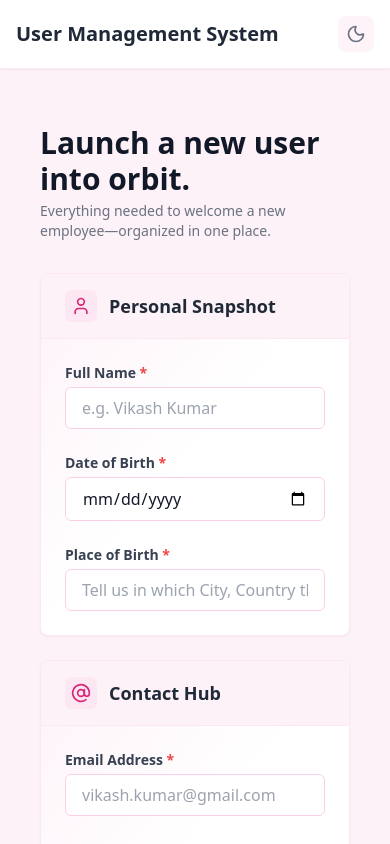
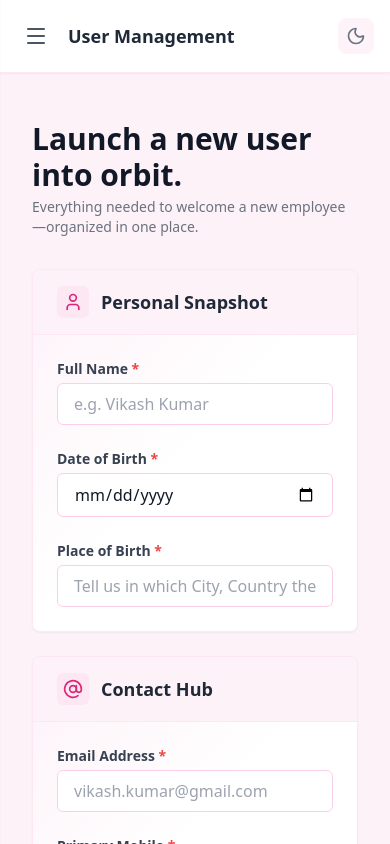
Before and after one commit to Vikash9546/User_mangament_system, a React (Vite) app in the folder frontend/: page /users/new in a window 390 px wide. Shown: the top 844 px of the page. Built offline with nearby package versions, Linux system fonts and the light colour scheme; no server answers.

Commit message:
feat(ui): add mobile responsive sidebar navigation

```diff
--- a/frontend/src/App.tsx
+++ b/frontend/src/App.tsx
@@ -4,7 +4,7 @@ import UsersPage from './pages/UsersPage';
 import CreateUserPage from './pages/CreateUserPage';
 import EditUserPage from './pages/EditUserPage';
 import UserDetailsPage from './pages/UserDetailsPage';
-import { Users, UserPlus, Sun, Moon } from 'lucide-react';
+import { Users, UserPlus, Sun, Moon, Menu, X } from 'lucide-react';
 import { Toaster } from 'react-hot-toast';
 
 function App() {
@@ -14,6 +14,7 @@ function App() {
     }
     return false;
   });
+  const [isMobileMenuOpen, setIsMobileMenuOpen] = useState(false);
 
   useEffect(() => {
     const root = window.document.documentElement;
@@ -33,20 +34,28 @@ function App() {
     <BrowserRouter>
       <div className="min-h-screen bg-pink-50 flex dark:bg-gray-900 transition-colors duration-300">
         <Toaster position="top-right" />
+        {/* Mobile Menu Overlay */}
+        {isMobileMenuOpen && (
+          <div className="fixed inset-0 z-40 bg-black/50 backdrop-blur-sm md:hidden" onClick={() => setIsMobileMenuOpen(false)} />
+        )}
+
         {/* Sidebar */}
-        <aside className="w-64 bg-white border-r border-pink-100 shadow-sm hidden md:block dark:bg-gray-800 dark:border-gray-700 transition-colors duration-300">
-          <div className="p-6">
-            <Link to="/" className="block hover:opacity-80 transition-opacity">
+        <aside className={`fixed inset-y-0 left-0 z-50 w-64 bg-white border-r border-pink-100 shadow-sm dark:bg-gray-800 dark:border-gray-700 transition-transform duration-300 transform md:relative md:translate-x-0 flex flex-col ${isMobileMenuOpen ? 'translate-x-0' : '-translate-x-full'}`}>
+          <div className="p-6 flex justify-between items-center">
+            <Link to="/" className="block hover:opacity-80 transition-opacity" onClick={() => setIsMobileMenuOpen(false)}>
               <h1 className="text-xl font-bold text-pink-600 dark:text-pink-400">Admin Portal</h1>
               <p className="text-xs text-gray-500 mt-1 dark:text-gray-400">Enterprise Management</p>
             </Link>
+            <button className="md:hidden text-gray-500 hover:text-gray-800 dark:text-gray-400 dark:hover:text-gray-100" onClick={() => setIsMobileMenuOpen(false)}>
+              <X className="w-6 h-6" />
+            </button>
           </div>
-          <nav className="mt-6 px-4 space-y-2">
-            <Link to="/" className="group flex items-center px-4 py-3 text-gray-700 bg-pink-50 rounded-lg hover:bg-pink-100 transition-all duration-300 hover:translate-x-2 hover:shadow-md dark:bg-gray-700 dark:text-gray-200 dark:hover:bg-gray-600">
+          <nav className="mt-2 px-4 space-y-2 flex-1 overflow-y-auto">
+            <Link to="/" onClick={() => setIsMobileMenuOpen(false)} className="group flex items-center px-4 py-3 text-gray-700 bg-pink-50 rounded-lg hover:bg-pink-100 transition-all duration-300 hover:translate-x-2 hover:shadow-md dark:bg-gray-700 dark:text-gray-200 dark:hover:bg-gray-600">
               <Users className="w-5 h-5 mr-3 text-pink-600 dark:text-pink-400 transform group-hover:scale-125 group-hover:rotate-6 transition-all duration-300" />
               <span className="font-medium">Users Dashboard</span>
             </Link>
-            <Link to="/users/new" className="group flex items-center px-4 py-3 text-gray-600 rounded-lg hover:bg-pink-50 transition-all duration-300 hover:translate-x-2 hover:shadow-md hover:text-pink-700 dark:text-gray-300 dark:hover:bg-gray-700 dark:hover:text-pink-400">
+            <Link to="/users/new" onClick={() => setIsMobileMenuOpen(false)} className="group flex items-center px-4 py-3 text-gray-600 rounded-lg hover:bg-pink-50 transition-all duration-300 hover:translate-x-2 hover:shadow-md hover:text-pink-700 dark:text-gray-300 dark:hover:bg-gray-700 dark:hover:text-pink-400">
               <UserPlus className="w-5 h-5 mr-3 transform group-hover:text-pink-600 dark:group-hover:text-pink-400 group-hover:scale-125 group-hover:-rotate-6 transition-all duration-300" />
               <span className="font-medium">Create User</span>
             </Link>
@@ -54,11 +63,19 @@ function App() {
         </aside>
 
         {/* Main Content */}
-        <main className="flex-1 overflow-x-hidden overflow-y-auto">
-          <header className="bg-white border-b border-pink-100 p-4 shadow-sm flex justify-between items-center dark:bg-gray-800 dark:border-gray-700 transition-colors duration-300">
-            <Link to="/" className="inline-block hover:opacity-80 transition-opacity">
-              <h2 className="text-xl font-semibold text-gray-800 dark:text-gray-100">User Management System</h2>
-            </Link>
+        <main className="flex-1 flex flex-col h-screen overflow-hidden">
+          <header className="bg-white border-b border-pink-100 p-4 shadow-sm flex justify-between items-center dark:bg-gray-800 dark:border-gray-700 transition-colors duration-300 shrink-0">
+            <div className="flex items-center">
+              <button
+                className="p-2 mr-3 text-gray-600 hover:text-pink-600 md:hidden dark:text-gray-300 dark:hover:text-pink-400 focus:outline-none"
+                onClick={() => setIsMobileMenuOpen(true)}
+              >
+                <Menu className="w-6 h-6" />
+              </button>
+              <Link to="/" className="inline-block hover:opacity-80 transition-opacity">
+                <h2 className="text-lg md:text-xl font-semibold text-gray-800 dark:text-gray-100 truncate max-w-[180px] sm:max-w-none">User Management</h2>
+              </Link>
+            </div>
             <button
               type="button"
               onClick={() => setIsDarkMode(prev => !prev)}
@@ -68,7 +85,7 @@ function App() {
               {isDarkMode ? <Sun className="w-5 h-5" /> : <Moon className="w-5 h-5" />}
             </button>
           </header>
-          <div className="p-6">
+          <div className="p-4 md:p-6 overflow-y-auto flex-1">
             <Routes>
               <Route path="/" element={<UsersPage />} />
               <Route path="/users/new" element={<CreateUserPage />} />
```
Also changed, not shown: 1 other file (tests, documents, lock files or other folders).
